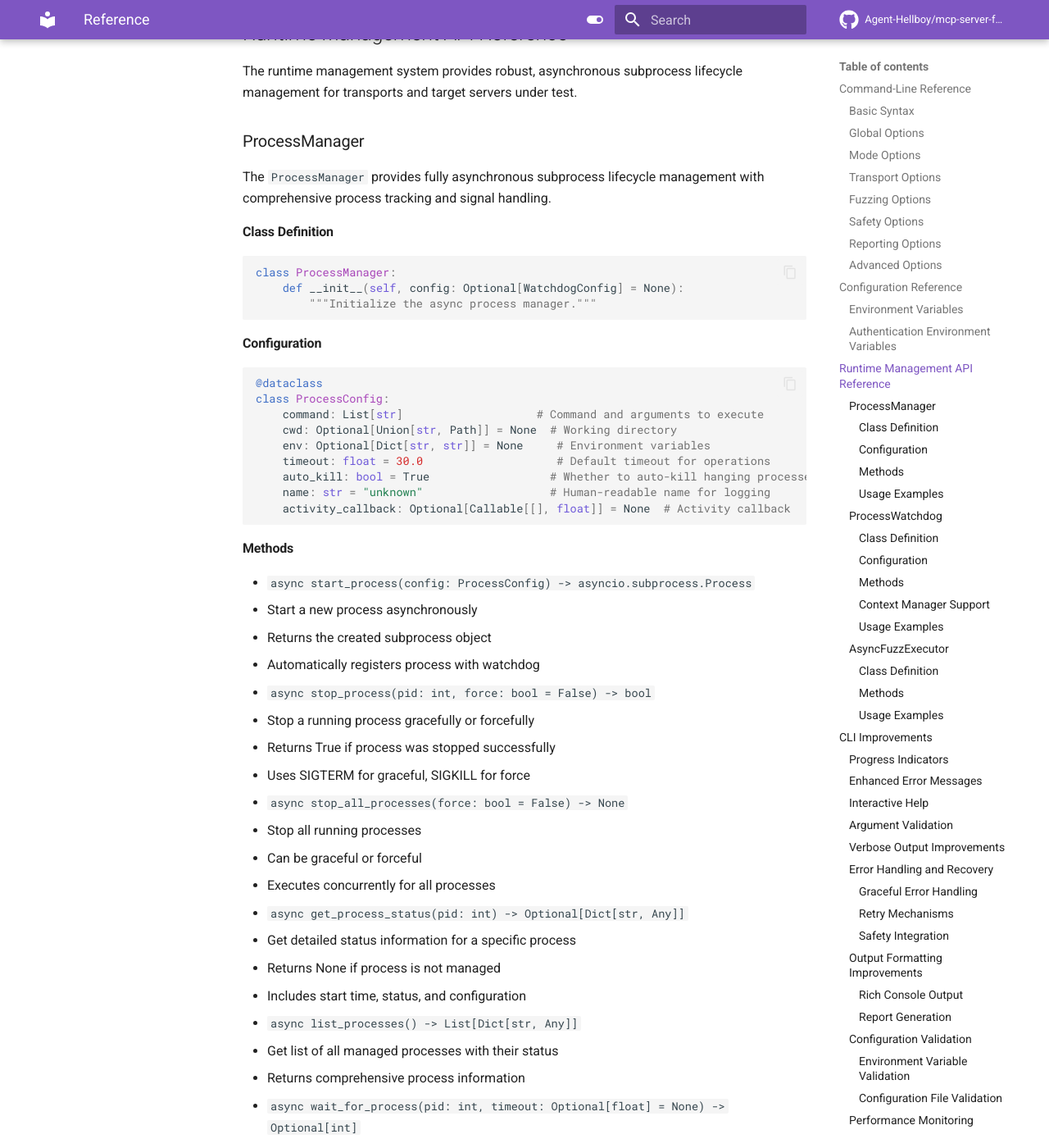
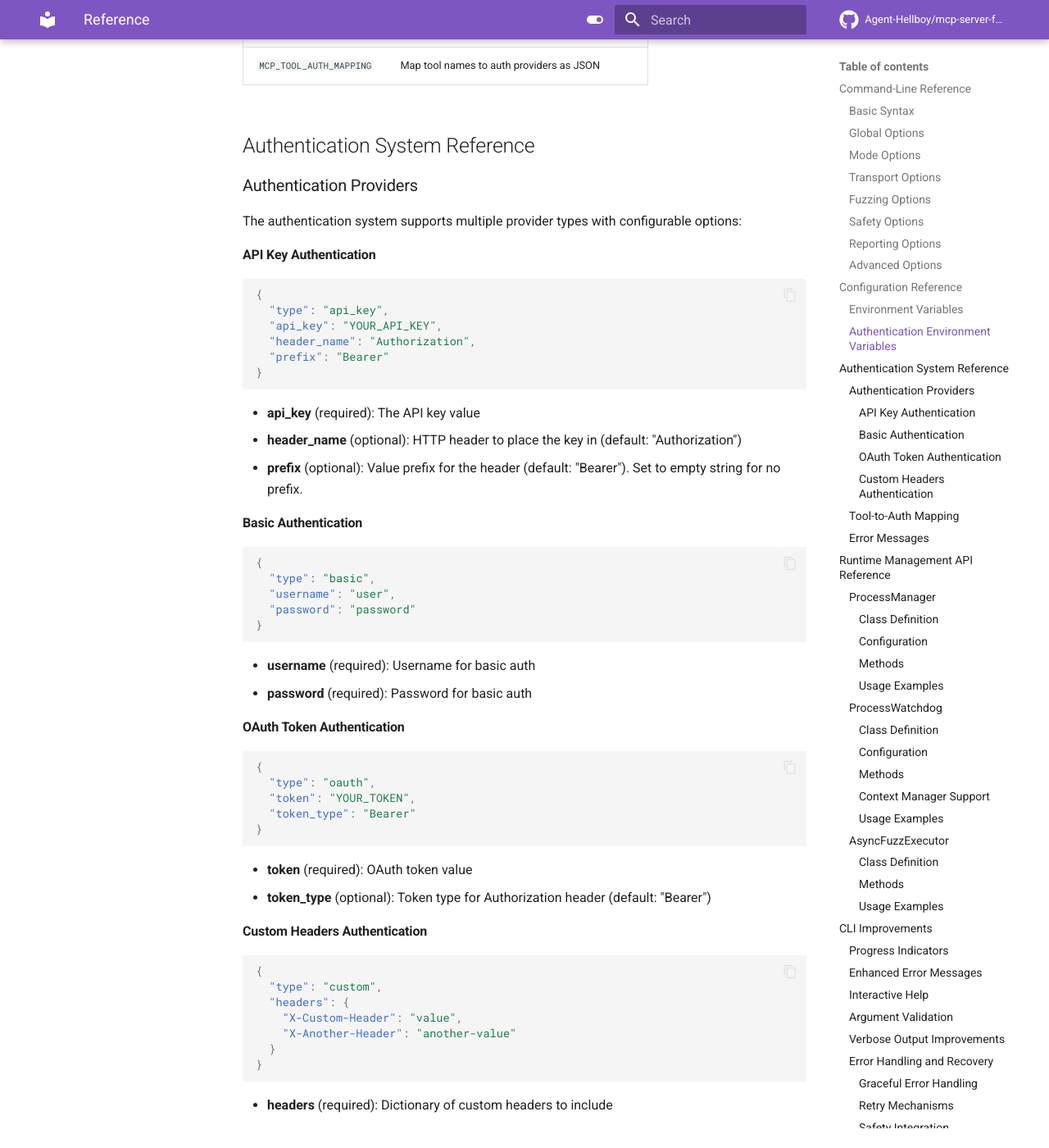
Before and after one commit to Agent-Hellboy/mcp-server-fuzzer, an MkDocs documentation site: the page built from docs/development/reference.md, in a window 1280 px wide and 1400 px high, scrolled down 3653 px. Shown: the whole window at 82% size. Built offline with MkDocs 1.6.1 and Material for MkDocs 9.7.7, drawn with Linux system fonts in a browser that asks for light colours; comment, search, counter and statistics services are not loaded; some of the changed text lies outside the part shown.

Commit message:
Update documentation: code quality guidelines and authentication system reference

````diff
--- a/docs/development/reference.md
+++ b/docs/development/reference.md
@@ -95,9 +95,95 @@ Notes:
 |----------|-------------|
 | `MCP_API_KEY` | API key for authentication |
 | `MCP_HEADER_NAME` | Header name for API key (default: Authorization) |
+| `MCP_PREFIX` | Prefix for API key value (default: Bearer) |
 | `MCP_USERNAME` | Username for basic authentication |
 | `MCP_PASSWORD` | Password for basic authentication |
 | `MCP_OAUTH_TOKEN` | OAuth token for authentication |
+| `MCP_CUSTOM_HEADERS` | Custom headers as JSON string for authentication |
+| `MCP_TOOL_AUTH_MAPPING` | Map tool names to auth providers as JSON |
+
+## Authentication System Reference
+
+### Authentication Providers
+
+The authentication system supports multiple provider types with configurable options:
+
+#### API Key Authentication
+
+```json
+{
+  "type": "api_key",
+  "api_key": "YOUR_API_KEY",
+  "header_name": "Authorization",
+  "prefix": "Bearer"
+}
+```
+
+- **api_key** (required): The API key value
+- **header_name** (optional): HTTP header to place the key in (default: "Authorization")
+- **prefix** (optional): Value prefix for the header (default: "Bearer"). Set to empty string for no prefix.
+
+#### Basic Authentication
+
+```json
+{
+  "type": "basic",
+  "username": "user",
+  "password": "password"
+}
+```
+
+- **username** (required): Username for basic auth
+- **password** (required): Password for basic auth
+
+#### OAuth Token Authentication
+
+```json
+{
+  "type": "oauth",
+  "token": "YOUR_TOKEN",
+  "token_type": "Bearer"
+}
+```
+
+- **token** (required): OAuth token value
+- **token_type** (optional): Token type for Authorization header (default: "Bearer")
+
+#### Custom Headers Authentication
+
+```json
+{
+  "type": "custom",
+  "headers": {
+    "X-Custom-Header": "value",
+    "X-Another-Header": "another-value"
+  }
+}
+```
+
+- **headers** (required): Dictionary of custom headers to include
+
+### Tool-to-Auth Mapping
+
+Map specific tools to authentication providers:
+
+```json
+{
+  "tool_mapping": {
+    "openai_chat": "openai_api",
+    "github_search": "github_api",
+    "default_tool": "basic_auth"
+  }
+}
+```
+
+### Error Messages
+
+The authentication system provides detailed error messages for configuration issues:
+
+- Missing required fields indicate which provider type and field is missing
+- Expected configuration format is provided in error messages
+- Type validation errors show the received vs. expected type
 
 ## Runtime Management API Reference
 
````
Also changed, not shown: docs/development/contributing.md (+14 -1 lines).
